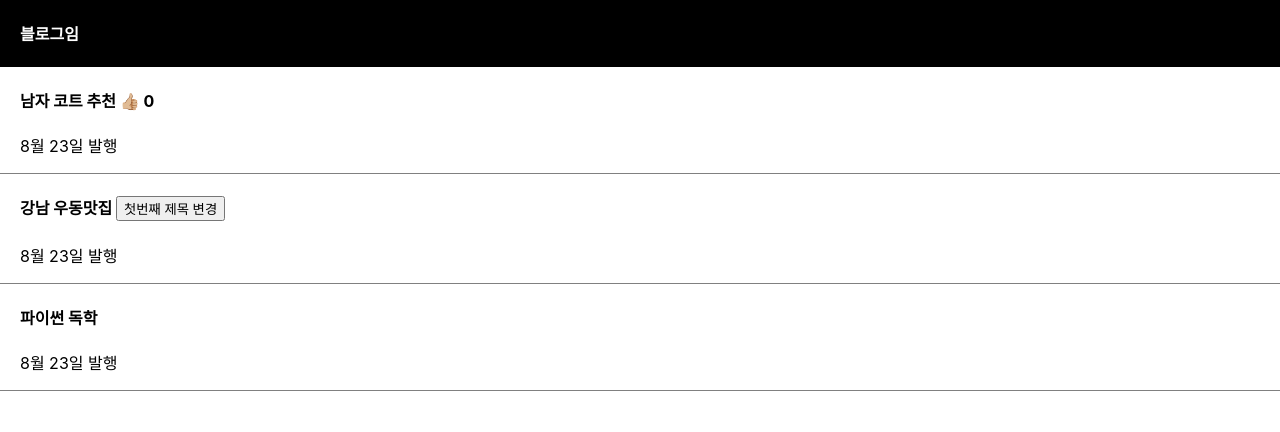
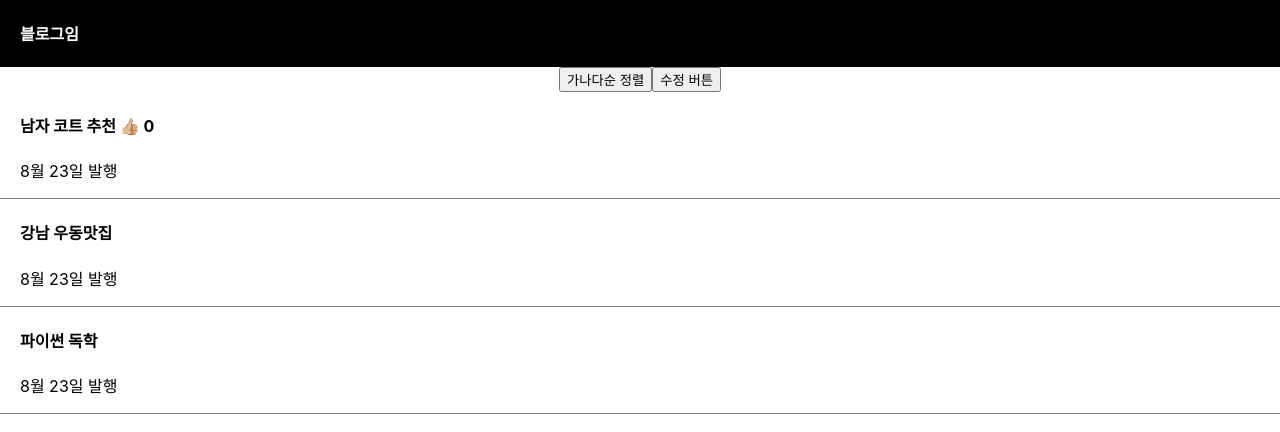
Before and after one commit to kyleryu-dev/reactTest, a React (Create React App) app: page / in a window 1280 px wide. Shown: the top 432 px of the page. Built offline with nearby package versions, Linux system fonts and the light colour scheme.

Commit message:
reference data type

```diff
--- a/src/App.js
+++ b/src/App.js
@@ -7,7 +7,7 @@ import './App.css';
 function App() {
 
   let post = '강남 우동 맛집';
-  let [name, setName] = useState(['남자 코트 추천','강남 우동맛집','파이썬 독학']);
+  let [글제목, 글제목변경] = useState(['남자 코트 추천','강남 우동맛집','파이썬 독학','빵집']);
   let [good, setGood] = useState(0);
 
   return (
@@ -15,16 +15,30 @@ function App() {
       <div className="black-nav">
         <h4>블로그임</h4>
       </div>
+
+      <button onClick={
+        ()=>{
+
+        }
+      }>가나다순 정렬</button>
+
+      <button onClick={ ()=>{
+        let copy = [...글제목];
+        copy[0] = copy[3];
+        글제목변경(copy);
+      } }>수정 버튼</button>
+
+
       <div className="list">
-        <h4>{ name[0] } <span onClick={ () => { setGood( good + 1 ) } }>👍🏼</span> { good } </h4>
+        <h4>{ 글제목[0] } <span onClick={ () => { setGood( good + 1 ) } }>👍🏼</span> { good } </h4>
         <p>8월 23일 발행</p>
       </div>
       <div className="list">
-        <h4>{ name[1] } <button onClick={ ()=>{ setName('야') } }>첫번째 제목 변경</button></h4>
+        <h4>{ 글제목[1] }</h4>
         <p>8월 23일 발행</p>
       </div>
       <div className="list">
-        <h4>{ name[2] }</h4>
+        <h4>{ 글제목[2] }</h4>
         <p>8월 23일 발행</p>
       </div>
     </div>
```
